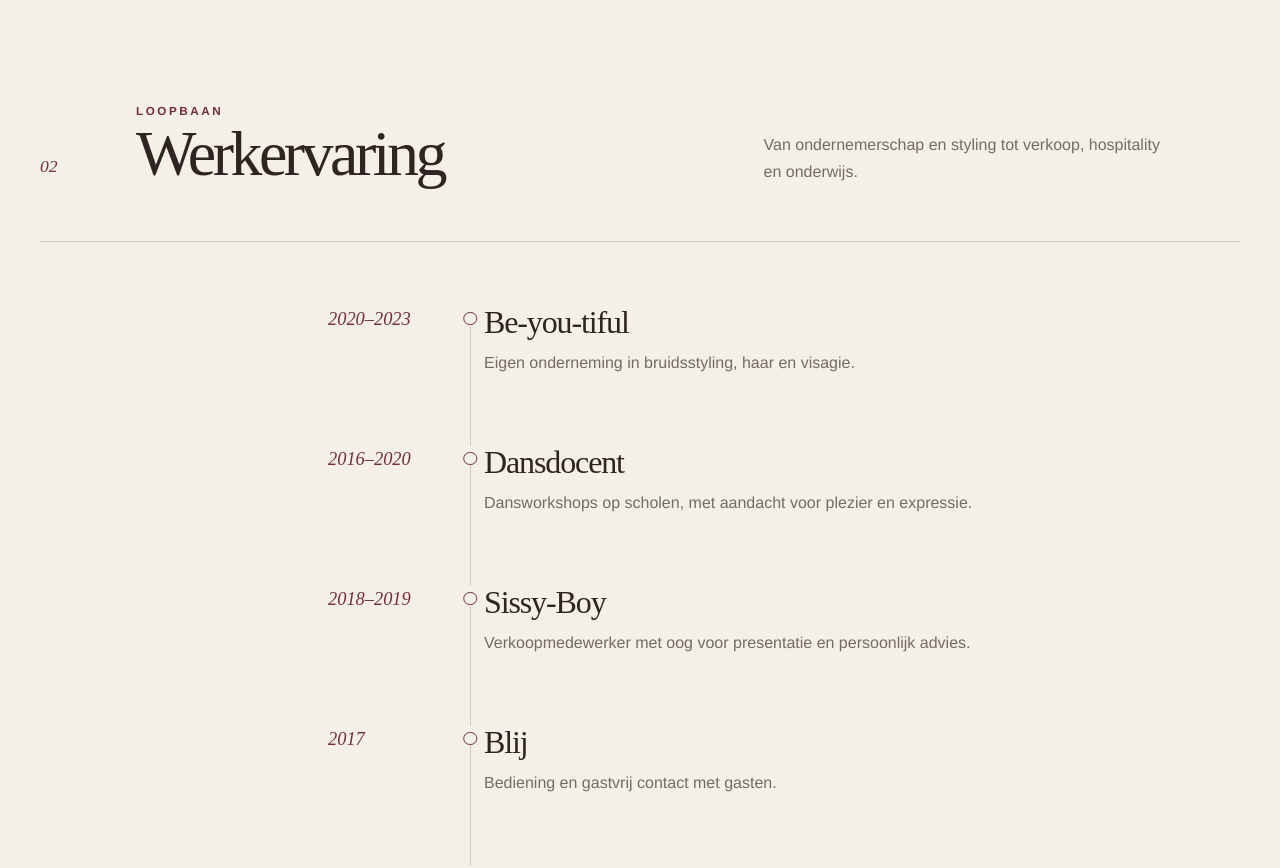
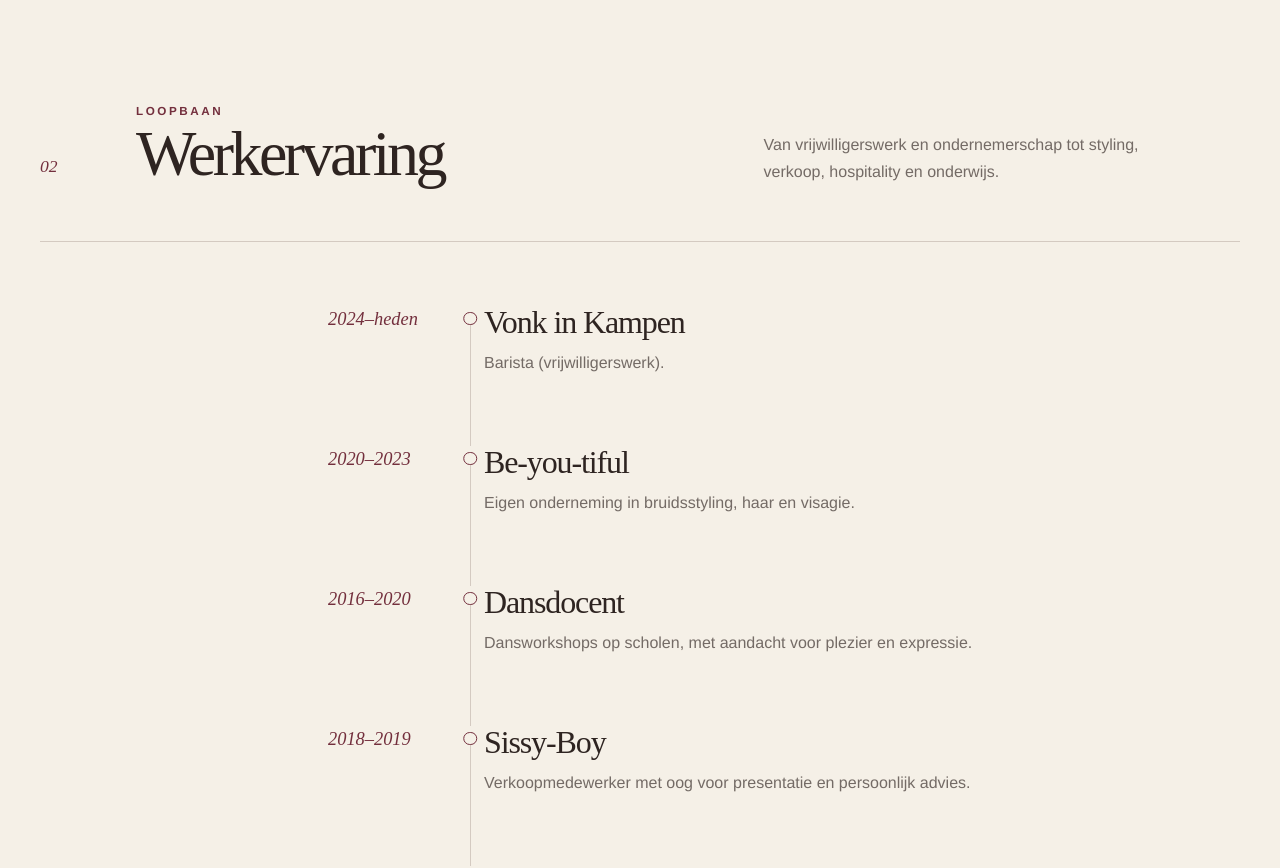
Before and after one commit to AFrederiks2025/ilonafrederiks, a Next.js app: page / in a window 1280 px wide. Shown: the part 960-1828 px from the top of the page. Built offline with nearby package versions, Linux system fonts and the light colour scheme.

Commit message:
Add current volunteer experience

```diff
--- a/app/page.tsx
+++ b/app/page.tsx
@@ -1,6 +1,11 @@
 import MobileMenu from "./MobileMenu";
 
 const experience = [
+  {
+    period: "2024–heden",
+    role: "Vonk in Kampen",
+    description: "Barista (vrijwilligerswerk).",
+  },
   {
     period: "2020–2023",
     role: "Be-you-tiful",
@@ -159,7 +164,7 @@ export default function Home() {
             <h2 id="experience-title">Werkervaring</h2>
           </div>
           <p className="sectionLead">
-            Van ondernemerschap en styling tot verkoop, hospitality en onderwijs.
+            Van vrijwilligerswerk en ondernemerschap tot styling, verkoop, hospitality en onderwijs.
           </p>
         </div>
 
```
